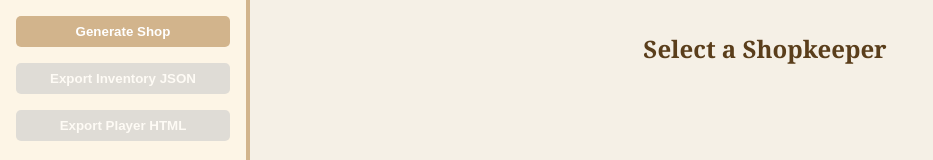
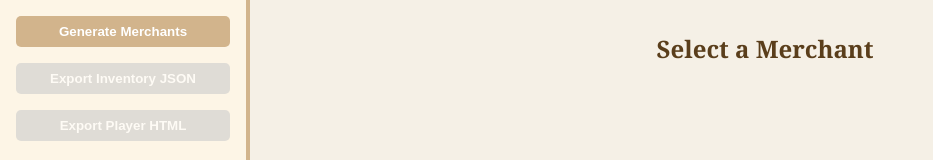
Before and after one commit to Minar0/The-Night-Market--DnD5e-Market-Generator, a website: page index.html in a window 1280 px wide. Shown: the top 160 px of the page, without its empty margins (0-933 px from the left). Drawn offline with Linux system fonts and the light colour scheme.

Commit message:
Also updated some names

```diff
--- a/index.html
+++ b/index.html
@@ -9,7 +9,7 @@
 <body>
   <div id="container">
     <aside id="sidebar">
-      <button id="generateBtn">Generate Shop</button>
+      <button id="generateBtn">Generate Merchants</button>
       <button id="saveBtn" disabled>Export Inventory JSON</button>
       <button id="exportBtn" disabled>Export Player HTML</button>
       <div id="loadingSpinner" class="spinner" style="display: none;"></div>
@@ -21,10 +21,10 @@
 
     <!-- Main content -->
     <main id="mainContent">
-      <h2 id="shopName">Select a Shopkeeper</h2>
+      <h2 id="shopName">Select a Merchant</h2>
       <h3 id="shopLore"></h3>
       <div id="shopItems">
-        <!-- The list of items a shopkeeper sells will go here, when generated by JS -->
+        <!-- The list of items a merchant sells will go here, when generated by JS -->
       </div>
     </main>
   </div>
```
